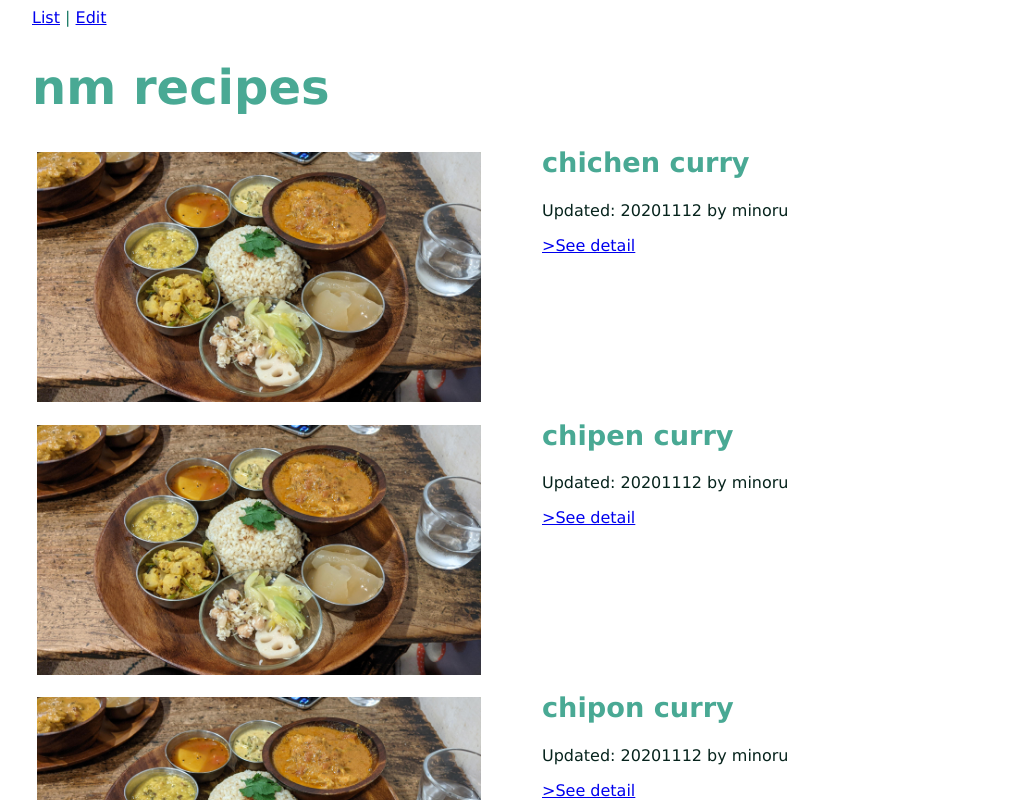
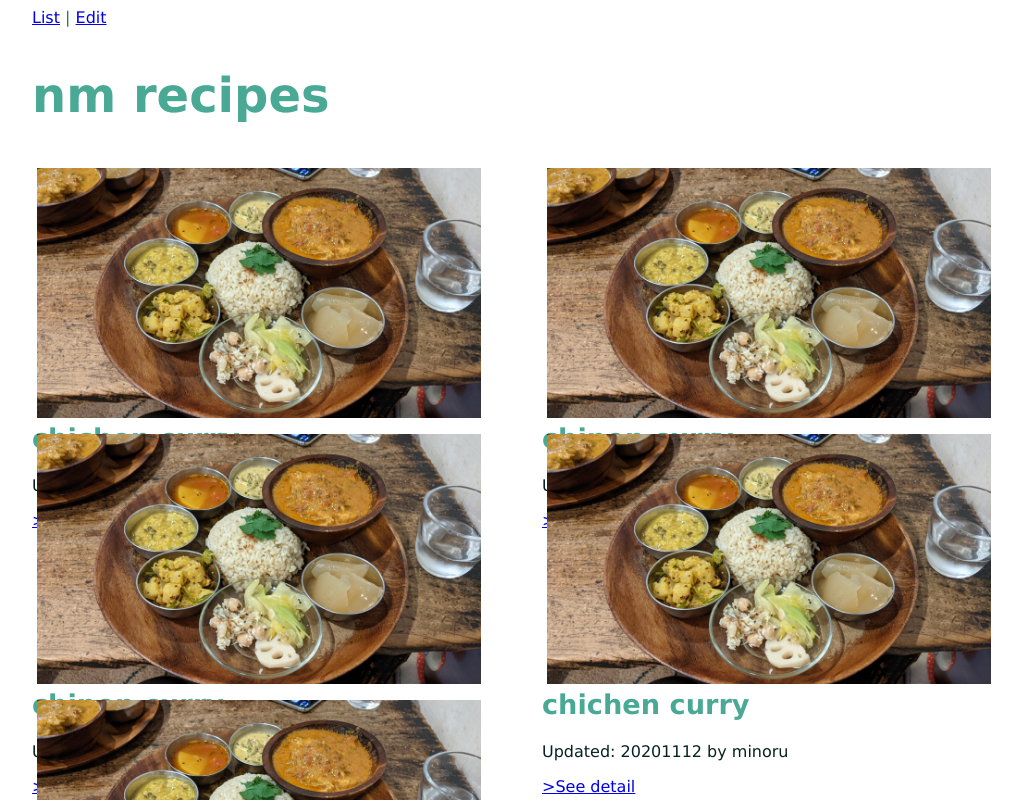
Before and after one commit to NaokoNakanish/nm-recipes, a Vue app: page / in a window 1280 px wide. Shown: the top 800 px of the page, without its empty margins (96-1118 px from the left). Built offline with nearby package versions, Linux system fonts and the light colour scheme; data requests are answered from the project's data file.

Commit message:
recipe-card-fixed

```diff
--- a/src/views/RecipeList.vue
+++ b/src/views/RecipeList.vue
@@ -1,8 +1,12 @@
 <template>
-  <span>
-    <h1>nm recipes</h1>
-    <RecipeCard v-for="recipe in recipes" :key="recipe.id" :recipe="recipe" />
-  </span>
+  <section>
+    <div class="page-title">
+      <h1>nm recipes</h1>
+    </div>
+    <div class="recipe-list">
+      <RecipeCard v-for="recipe in recipes" :key="recipe.id" :recipe="recipe" />
+    </div>
+  </section>
 </template>
 
 <script>
@@ -19,3 +23,14 @@ export default {
   },
 };
 </script>
+
+<style scoped>
+.page-title {
+  width: 100%;
+}
+/* flexboxを有効に */
+.recipe-list {
+  display: flex;
+  flex-wrap: wrap;
+}
+</style>
```
